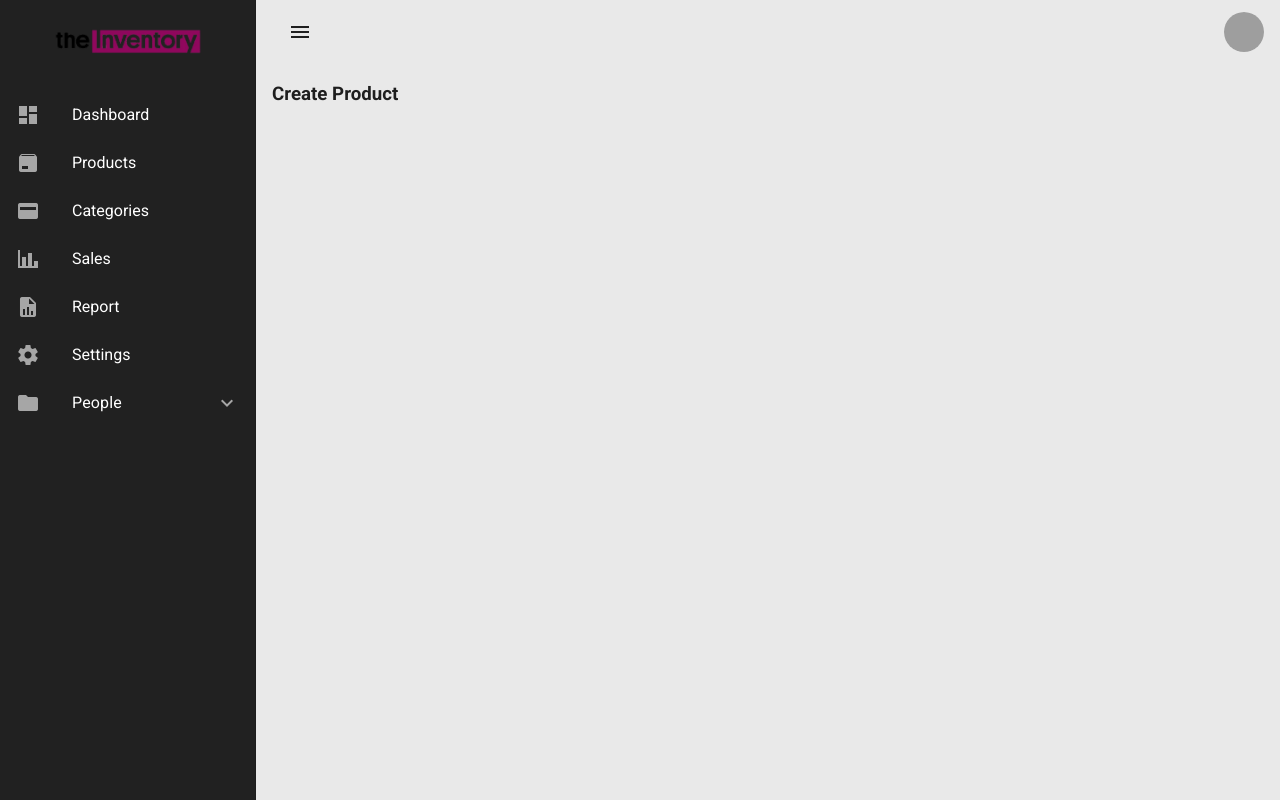
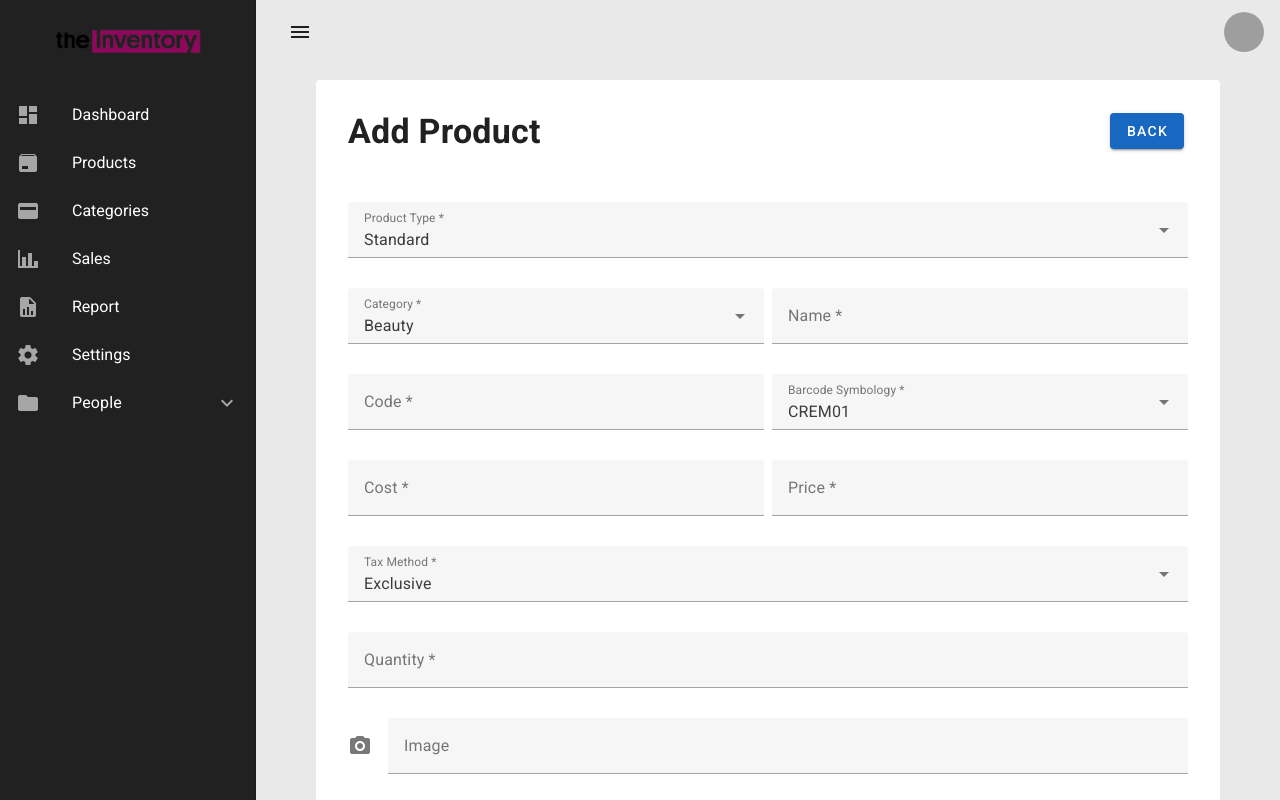
Before and after one commit to josengmundo101/inventory, a Vue app: page /admin/products/add in a window 1280 px wide. Shown: the top 800 px of the page. Built offline with nearby package versions, Linux system fonts and the light colour scheme; grey boxes are pictures that could not be loaded.

Commit message:
done; add product page

```diff
--- a/src/views/Product/ProductView.vue
+++ b/src/views/Product/ProductView.vue
@@ -9,11 +9,12 @@ const searchQuery = ref('')
 </script>
 
 <template>
-  <v-container>
-    <div class="dashboard-overview mt-6 mb-8">
-      <h1 class="text-h4 font-weight-bold tracking-tight fade-in delay-50">Product</h1>
+  <v-container class="px-15" fluid>
+    <div class="mt-6 mb-8">
+      <h1 class="text-h4 font-weight-bold fade-in delay-50">Product</h1>
       <p class="text-body-2 text-grey-darken-1 max-width fade-in delay-100">
-        Manage and track Product Record.
+        The product list effectively dictates product presentation and provides space to list your
+        products and offering in the most appealing way.
       </p>
     </div>
 
--- a/src/views/Product/component/AddProduct.vue
+++ b/src/views/Product/component/AddProduct.vue
@@ -1,7 +1,190 @@
 <template>
-  <v-container>
-    <div>
-      <h3>Create Product</h3>
-    </div>
+  <v-container class="px-15" fluid flat>
+    <v-card class="pa-4" flat>
+      <div class="mb-5 d-flex justify-space-between align-center">
+        <v-card-title class="text-h4 font-weight-bold">Add Product</v-card-title>
+        <RouterLink to="/admin/products"
+          ><v-btn color="primary" class="mx-5"> Back </v-btn></RouterLink
+        >
+      </div>
+      <v-card-text>
+        <v-form ref="form" v-model="valid" lazy-validation>
+          <v-row dense>
+            <v-col cols="12">
+              <v-select
+                v-model="product.productType"
+                :items="productTypes"
+                label="Product Type *"
+                :rules="[rules.required]"
+                required
+              ></v-select>
+            </v-col>
+
+            <v-col cols="12" md="6">
+              <v-select
+                v-model="product.category"
+                :items="categories"
+                label="Category *"
+                :rules="[rules.required]"
+                required
+              ></v-select>
+            </v-col>
+
+            <v-col cols="12" md="6">
+              <v-text-field
+                v-model="product.name"
+                label="Name *"
+                placeholder="Enter Name"
+                :rules="[rules.required]"
+                required
+              ></v-text-field>
+            </v-col>
+
+            <v-col cols="12" md="6">
+              <v-text-field
+                v-model="product.code"
+                label="Code *"
+                placeholder="Enter Code"
+                :rules="[rules.required]"
+                required
+              ></v-text-field>
+            </v-col>
+
+            <v-col cols="12" md="6">
+              <v-select
+                v-model="product.barcode"
+                :items="barcodes"
+                label="Barcode Symbology *"
+                :rules="[rules.required]"
+                required
+              ></v-select>
+            </v-col>
+
+            <v-col cols="12" md="6">
+              <v-text-field
+                v-model="product.cost"
+                label="Cost *"
+                type="number"
+                placeholder="Enter Cost"
+                :rules="[rules.required]"
+                required
+              ></v-text-field>
+            </v-col>
+
+            <v-col cols="12" md="6">
+              <v-text-field
+                v-model="product.price"
+                label="Price *"
+                type="number"
+                placeholder="Enter Price"
+                :rules="[rules.required]"
+                required
+              ></v-text-field>
+            </v-col>
+
+            <v-col cols="12">
+              <v-select
+                v-model="product.taxMethod"
+                :items="taxMethods"
+                label="Tax Method *"
+                :rules="[rules.required]"
+                required
+              ></v-select>
+            </v-col>
+
+            <v-col cols="12">
+              <v-text-field
+                v-model="product.quantity"
+                label="Quantity *"
+                type="number"
+                placeholder="Enter Quantity"
+                :rules="[rules.required]"
+                required
+              ></v-text-field>
+            </v-col>
+
+            <v-col cols="12">
+              <v-file-input
+                v-model="product.image"
+                label="Image"
+                accept="image/*"
+                prepend-icon="mdi-camera"
+              ></v-file-input>
+            </v-col>
+
+            <v-col cols="12">
+              <v-textarea
+                v-model="product.description"
+                label="Description / Product Details"
+                auto-grow
+                rows="2"
+              ></v-textarea>
+            </v-col>
+          </v-row>
+
+          <v-btn color="green-darken-1" class="mt-4" @click="submitForm"> Save Product </v-btn>
+          <v-btn color="red" class="mt-4 mx-2" @click="resetForm"> Reset </v-btn>
+        </v-form>
+      </v-card-text>
+    </v-card>
   </v-container>
 </template>
+
+<script setup>
+import { ref } from 'vue'
+
+const valid = ref(false)
+const form = ref(null)
+
+const product = ref({
+  productType: 'Standard',
+  name: '',
+  code: '',
+  barcode: 'CREM01',
+  category: 'Beauty',
+  cost: '',
+  price: '',
+  taxMethod: 'Exclusive',
+  quantity: '',
+  image: null,
+  description: '',
+})
+
+const productTypes = ['Standard', 'Digital', 'Service']
+const barcodes = ['CREM01', 'EAN-13', 'UPC']
+const categories = ['Beauty', 'Electronics', 'Grocery']
+const taxMethods = ['Exclusive', 'Inclusive']
+
+const rules = {
+  required: (value) => !!value || 'Please fill out this field.',
+}
+
+function submitForm() {
+  form.value?.validate().then((success) => {
+    if (success) {
+      alert('Form submitted!')
+      console.log(product.value)
+      // You can emit, post or store `product.value` here
+    }
+  })
+}
+
+function resetForm() {
+  form.value?.reset() // reset validation
+  form.value?.resetValidation() // reset field errors
+
+  product.value = {
+    productType: 'Standard',
+    name: '',
+    code: '',
+    barcode: 'CREM01',
+    category: 'Beauty',
+    cost: '',
+    price: '',
+    taxMethod: 'Exclusive',
+    quantity: '',
+    image: null,
+    description: '',
+  }
+}
+</script>
--- a/src/views/Product/component/ProductTable.vue
+++ b/src/views/Product/component/ProductTable.vue
@@ -4,15 +4,15 @@
       <v-table density="comfortable" hover>
         <thead>
           <tr>
-            <th>Image</th>
-            <th>Name</th>
-            <th>Code</th>
-            <th>Category</th>
-            <th>Brand</th>
-            <th>Price</th>
-            <th>Unit</th>
-            <th>Quantity</th>
-            <th>Action</th>
+            <th class="text-uppercase">Image</th>
+            <th class="text-uppercase">Name</th>
+            <th class="text-uppercase">Code</th>
+            <th class="text-uppercase">Category</th>
+            <th class="text-uppercase">Brand</th>
+            <th class="text-uppercase">Price</th>
+            <th class="text-uppercase">Unit</th>
+            <th class="text-uppercase">Quantity</th>
+            <th class="text-uppercase">Action</th>
           </tr>
         </thead>
         <tbody>
```
